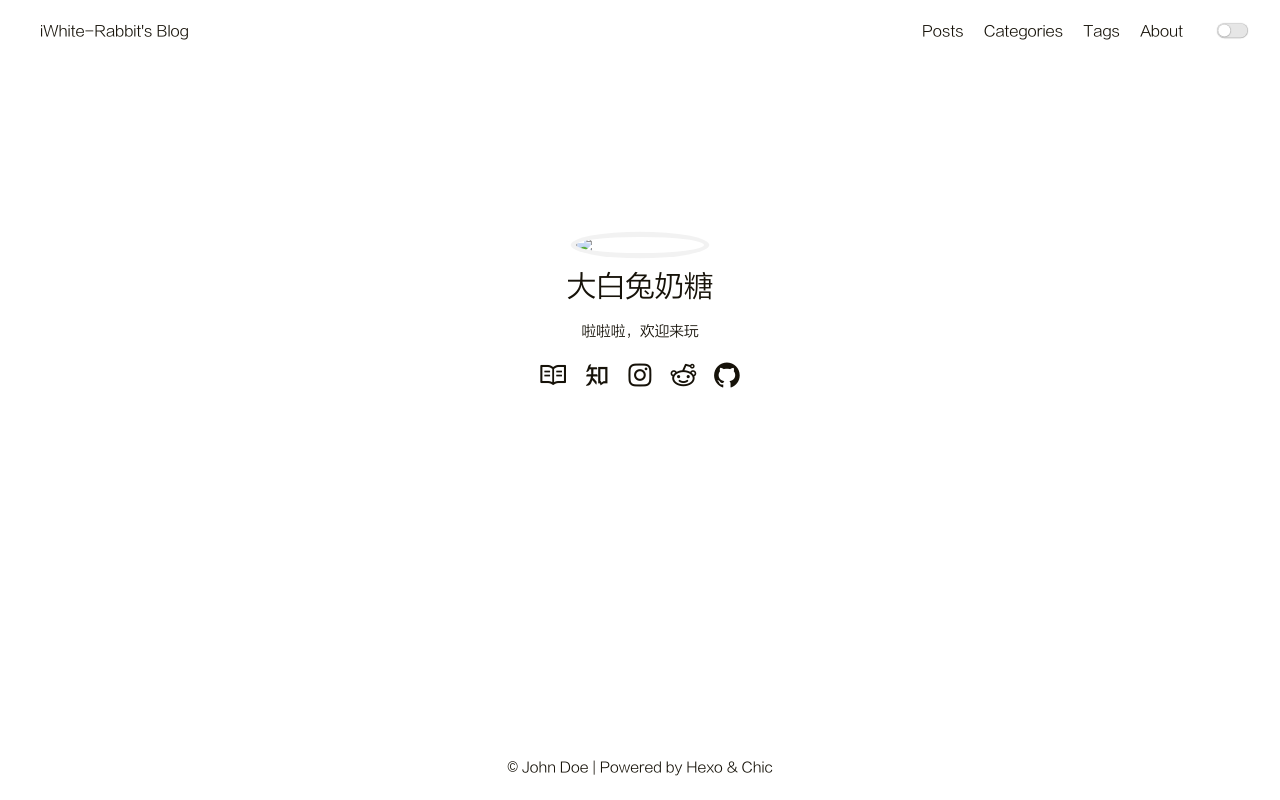
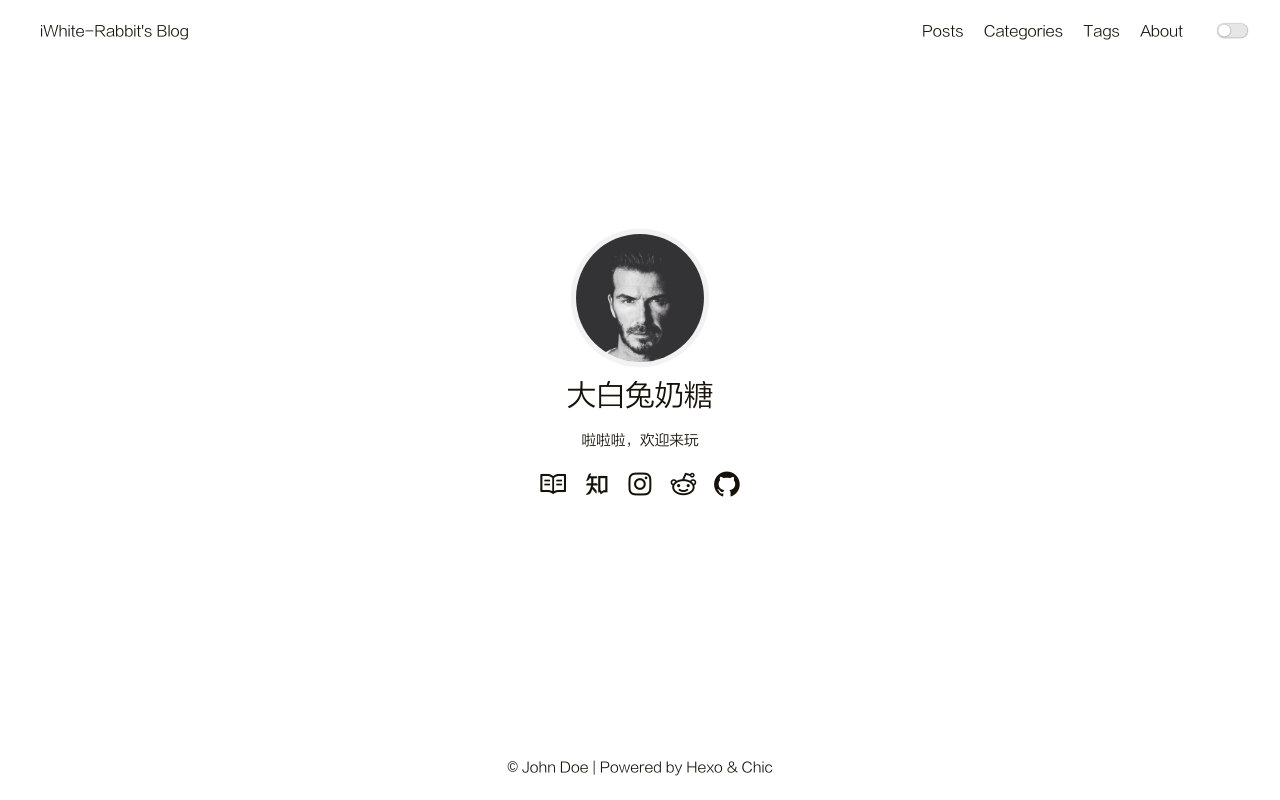
Before and after one commit to iWhite-Rabbit/iWhite-Rabbit.github.io, a plain HTML site: page index.html in a window 1280 px wide. Drawn offline with Linux system fonts and the light colour scheme.

Commit message:
Site updated: 2024-05-28 18:47:54

```diff
--- a/index.html
+++ b/index.html
@@ -128,7 +128,7 @@
     <div class="container">
     <div class="intro">
         <div class="avatar">
-            <a href="/archives"><img src="/image/avatar1.jpg"></a>
+            <a href="/archives"><img src="/image/avatar.jpeg"></a>
         </div>
         <div class="nickname">大白兔奶糖</div>
         <div class="description"><p>啦啦啦，欢迎来玩</p>
```
